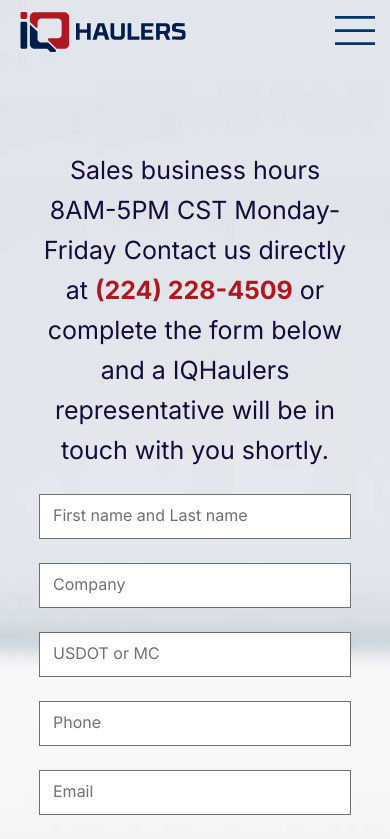
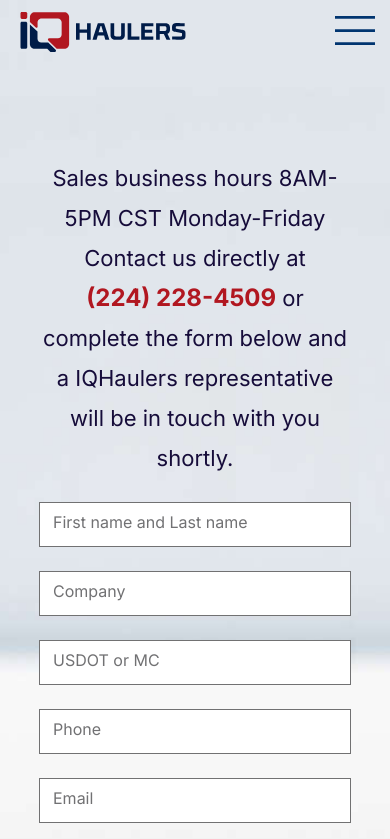
Before and after one commit to MaximPolyakov/vue-front3iqdispatch, a Vue app: page /contact_us in a window 390 px wide. Shown: the top 839 px of the page. Built offline with nearby package versions, Linux system fonts and the light colour scheme.

Commit message:
maked text smaller in contacts

```diff
--- a/src/components/ContactPage.vue
+++ b/src/components/ContactPage.vue
@@ -4,7 +4,13 @@
     <!-- <main-navbar  :isSelected=5 /> -->
     <div class="contact_header">
       <form ref="form" @submit.prevent="sendEmail">
-        <div>Sales business hours 8AM-5PM CST Monday-Friday Contact us directly at <span> (224) 228-4509</span> or
+        <div class="pc-number">Sales business hours 8AM-5PM CST Monday-Friday Contact us directly at <span> (224)
+            228-4509</span> or
+          complete the form below and a IQHaulers
+          representative will be in touch with you shortly.</div>
+        <div class="mobile-number">Sales business hours 8AM-5PM CST Monday-Friday Contact us directly at <br> <span>
+            (224)
+            228-4509</span> or
           complete the form below and a IQHaulers
           representative will be in touch with you shortly.</div>
         <div class="omrs-input-group">
@@ -16,13 +22,13 @@
         <div class="omrs-input-group">
           <label class="omrs-input-underlined">
             <input type="text" name="company" v-model="company" required>
-            <span class="omrs-input-label">Company</span>
+            <span class="omrs-input-label company">Company</span>
           </label>
         </div>
         <div class="omrs-input-group">
           <label class="omrs-input-underlined">
             <input type="text" name="usdot" v-model="usdot" required>
-            <span class="omrs-input-label">USDOT or MC</span>
+            <span class="omrs-input-label usdot">USDOT or MC</span>
           </label>
         </div>
         <div class="omrs-input-group">
@@ -80,13 +86,17 @@
     methods: {
       sendEmail() {
         try {
-          emailjs.sendForm('service_ohze1k6', 'template_7mjreo7', this.$refs.form, 'kzje1mOzOaxKTx4la', {
-            name: this.name,
-            company: this.company,
-            usdot: this.usdot,
-            phone: this.phone,
-            email: this.email
-          });
+          // let company = document.querySelector('.company');
+          // company.removeAttribute("required");
+          // let usdot = document.querySelector('.usdot');
+          // company.removeAttribute("required");
+          // emailjs.sendForm('service_ohze1k6', 'template_7mjreo7', this.$refs.form, 'kzje1mOzOaxKTx4la', {
+          //   name: this.name,
+          //   company: this.company,
+          //   usdot: this.usdot,
+          //   phone: this.phone,
+          //   email: this.email
+          // });
           this.togglePopup();
 
         } catch (error) {
@@ -136,19 +146,25 @@
 
   .contact_header form {
     width: 40%;
+    margin-top: 2%;
     margin-left: 10%;
     text-align: left;
   }
 
-  .contact_header form>div {
+  .contact_header form>div.pc-number {
     font-size: 25px;
     line-height: 40px;
+  }
+
+  .contact_header form>div.mobile-number {
+    display: none;
   }
 
   .contact_header form>div>span {
     font-weight: bold;
     color: #b11720;
   }
+
 
   .popup-container {
     display: flex;
@@ -185,6 +201,11 @@
     display: none;
   }
 
+  /* .not-required {
+    font-size: 18px;
+    margin-top: 10px;
+  } */
+
   @media only screen and (max-width: 1100px) {
     .contact_header {
       height: 100vh;
@@ -214,5 +235,21 @@
       display: flex;
       justify-content: space-around;
     }
+
+    .contact_header form>div.mobile-number {
+      display: block;
+      font-size: 22px;
+      line-height: 40px;
+    }
+
+    .contact_header form>div.pc-number {
+      display: none;
+    }
+
+    .contact_header form>div>span {
+      font-size: 24px;
+      font-weight: bold;
+      color: #b11720;
+    }
   }
 </style>
--- a/src/components/OfferPage.vue
+++ b/src/components/OfferPage.vue
@@ -31,14 +31,14 @@
         </div>
         <div class="omrs-input-group">
           <label class="omrs-input-underlined">
-            <input type="text" name="company" v-model="company" required>
-            <span class="omrs-input-label">Company</span>
+            <input type="text" name="company" v-model="company">
+            <span class="omrs-input-label not-required">Company</span>
           </label>
         </div>
         <div class="omrs-input-group">
           <label class="omrs-input-underlined">
-            <input type="text" name="usdot" v-model="usdot" required>
-            <span class="omrs-input-label">USDOT or MC</span>
+            <input type="text" name="usdot" v-model="usdot">
+            <span class="omrs-input-label not-required">USDOT or MC</span>
           </label>
         </div>
         <div class="omrs-input-group">
@@ -249,6 +249,11 @@
     display: none;
   }
 
+  /* .not-required {
+    font-size: 18px;
+    margin-top: 10px;
+  } */
+
   @media only screen and (max-width: 1100px) {
     .contact_header {
       height: 100%;
@@ -370,8 +375,8 @@
 
     .contact_header form>div.mobile-number {
       display: block;
-      font-size: 28px;
-      line-height: 40px;
+      font-size: 22px;
+      line-height: 34px;
       width: 100%;
       text-align: center;
     }
@@ -381,7 +386,7 @@
     }
 
     .contact_header form>div>span {
-      font-size: 32px;
+      font-size: 24px;
       font-weight: bold;
       color: #b11720;
     }
```
Also changed, not shown: src/assets/css/grid.css (+97 -36 lines).
